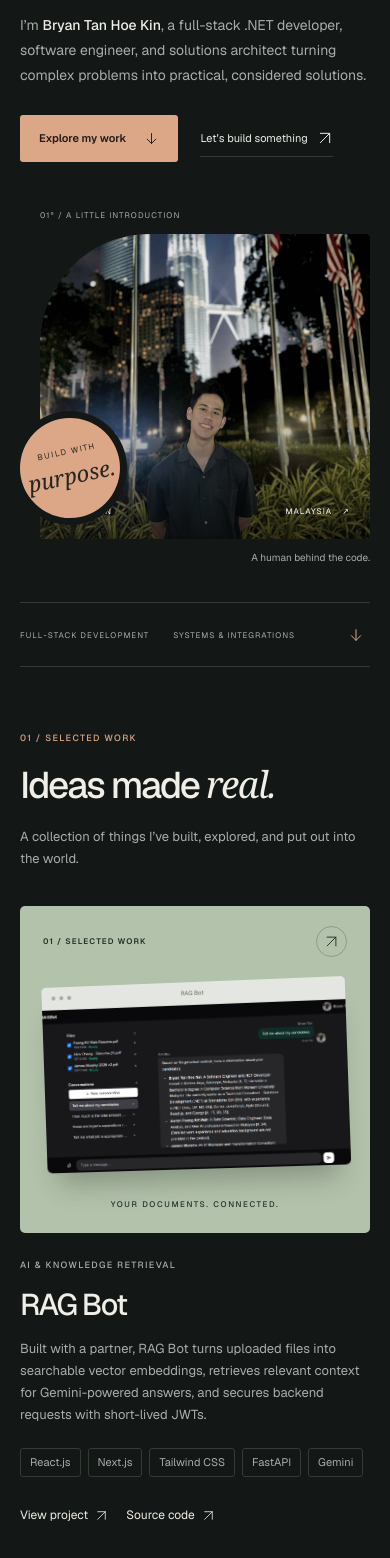
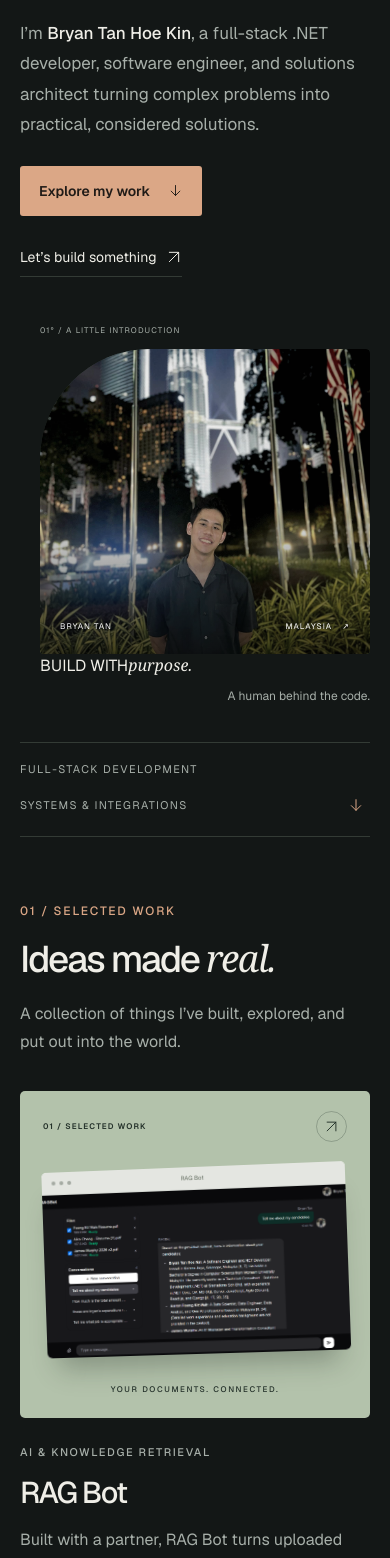
Before and after one commit to bthk2151/portfolio-website, a Next.js app: page / in a window 390 px wide. Shown: the part 325-1883 px from the top of the page. Built offline with nearby package versions, Linux system fonts and the light colour scheme.

Commit message:
Increase general font-size

```diff
--- a/src/app/globals.css
+++ b/src/app/globals.css
@@ -101,7 +101,7 @@ em {
   padding-block: 112px;
 }
 .eyebrow {
-  font-size: 10px;
+  font-size: 12px;
   font-weight: 500;
   line-height: 1.5;
   letter-spacing: 0.15em;
@@ -152,7 +152,7 @@ h2 em {
   display: flex;
   align-items: center;
   gap: 13px;
-  font-size: 11px;
+  font-size: 13px;
   font-weight: 600;
   letter-spacing: 0.12em;
 }
@@ -168,7 +168,7 @@ h2 em {
 .wordmark-role {
   display: block;
   color: var(--muted);
-  font-size: 8px;
+  font-size: 10px;
   letter-spacing: 0.13em;
   margin-top: 5px;
 }
@@ -180,7 +180,7 @@ h2 em {
 }
 .main-nav a {
   padding-block: 15px;
-  font-size: 12px;
+  font-size: 15px;
   color: var(--muted);
   position: relative;
 }
@@ -234,7 +234,7 @@ h2 em {
   display: inline-flex;
   align-items: center;
   gap: 22px;
-  font-size: 12px;
+  font-size: 15px;
 }
 .header-cta svg {
   width: 16px;
@@ -292,7 +292,7 @@ h2 em {
 .hero-description {
   margin-top: 28px;
   max-width: 445px;
-  font-size: 15px;
+  font-size: 17px;
   color: var(--muted);
   line-height: 1.8;
 }
@@ -313,7 +313,7 @@ h2 em {
   align-items: center;
   gap: 26px;
   padding: 17px 22px;
-  font-size: 12px;
+  font-size: 14px;
   font-weight: 550;
   border: 1px solid transparent;
   border-radius: 3px;
@@ -336,7 +336,7 @@ h2 em {
   display: inline-flex;
   align-items: center;
   gap: 15px;
-  font-size: 12px;
+  font-size: 14px;
   border-bottom: 1px solid var(--line);
   padding-block: 10px;
 }
@@ -360,7 +360,7 @@ h2 em {
   color: var(--accent);
 }
 .hero-note p {
-  font-size: 10px;
+  font-size: 12px;
   letter-spacing: 0.03em;
   line-height: 1.7;
 }
@@ -416,37 +416,12 @@ h2 em {
 .portrait-caption span span {
   padding-left: 7px;
 }
-.portrait-stamp {
-  position: absolute;
-  width: 116px;
-  height: 116px;
-  left: -36px;
-  bottom: 58px;
-  z-index: 2;
-  background: #dba786;
-  color: #26251e;
-  border-radius: 50%;
-  display: flex;
-  align-items: center;
-  justify-content: center;
-  flex-direction: column;
-  transform: rotate(-12deg);
-  box-shadow: 0 0 0 7px var(--bg);
-}
-.portrait-stamp > span {
-  font-size: 8px;
-  letter-spacing: 0.19em;
-  margin-bottom: 4px;
-}
-.portrait-stamp > em {
-  font-size: 26px;
-}
 .portrait-footnote {
   display: block;
   text-align: right;
   margin-top: 12px;
   color: var(--muted);
-  font-size: 10px;
+  font-size: 12px;
 }
 .hero-bottom {
   display: flex;
@@ -458,7 +433,7 @@ h2 em {
   padding-block: 20px;
   margin-top: 58px;
   color: var(--muted);
-  font-size: 9px;
+  font-size: 11px;
   letter-spacing: 0.13em;
 }
 .hero-bottom a {
@@ -480,7 +455,7 @@ h2 em {
   margin-bottom: 48px;
 }
 .section-heading > p {
-  font-size: 13px;
+  font-size: 16px;
   color: var(--muted);
   padding-bottom: 4px;
 }
@@ -614,10 +589,10 @@ h2 em {
 }
 .project-copy > .eyebrow {
   color: var(--muted);
-  font-size: 9px;
+  font-size: 11px;
 }
 .project-copy h3 {
-  font-size: 25px;
+  font-size: 28px;
   font-weight: 450;
   letter-spacing: -0.04em;
   margin-top: 12px;
@@ -629,7 +604,7 @@ h2 em {
 .project-description {
   margin-top: 14px;
   color: var(--muted);
-  font-size: 13px;
+  font-size: 16px;
   max-width: 550px;
 }
 .tag-list {
@@ -644,7 +619,7 @@ h2 em {
   border: 1px solid var(--line);
   padding: 6px 9px;
   border-radius: 3px;
-  font-size: 10px;
+  font-size: 12px;
   line-height: 1.4;
   color: var(--muted);
 }
@@ -659,7 +634,7 @@ h2 em {
   display: inline-flex;
   align-items: center;
   gap: 7px;
-  font-size: 11px;
+  font-size: 14px;
   padding-block: 6px;
 }
 .project-links a:hover {
@@ -685,7 +660,7 @@ h2 em {
 }
 .experience-intro > p:not(.eyebrow) {
   max-width: 305px;
-  font-size: 13px;
+  font-size: 16px;
   color: var(--muted);
   margin-top: 28px;
 }
@@ -694,7 +669,7 @@ h2 em {
 }
 .career-item {
   display: grid;
-  grid-template-columns: 130px 1fr;
+  grid-template-columns: 150px 1fr;
   gap: 22px;
   border-bottom: 1px solid var(--line);
   padding: 32px 0;
@@ -710,7 +685,7 @@ h2 em {
   display: flex;
   align-items: baseline;
   gap: 12px;
-  font-size: 10px;
+  font-size: 12px;
   color: var(--muted);
   padding-top: 6px;
   white-space: nowrap;
@@ -734,10 +709,10 @@ h2 em {
 }
 .career-heading .eyebrow {
   color: var(--accent);
-  font-size: 8px;
+  font-size: 11px;
 }
 .career-heading h3 {
-  font-size: 20px;
+  font-size: 24px;
   line-height: 1.3;
   letter-spacing: -0.025em;
   font-weight: 450;
@@ -745,7 +720,7 @@ h2 em {
 }
 .career-role {
   color: var(--muted);
-  font-size: 12px;
+  font-size: 15px;
   margin-top: 6px;
 }
 .company-logo {
@@ -765,7 +740,7 @@ h2 em {
   object-fit: contain;
 }
 .career-description {
-  font-size: 12px;
+  font-size: 16px;
   color: var(--muted);
   margin-top: 18px;
   line-height: 1.8;
@@ -794,7 +769,7 @@ h2 em {
   padding-top: 4px;
 }
 .skill-heading h3 {
-  font-size: 15px;
+  font-size: 18px;
   font-weight: 450;
 }
 .skills-grid .tag-list li {
@@ -830,7 +805,7 @@ h2 em {
 }
 .about-copy > p:not(.eyebrow) {
   color: var(--muted);
-  font-size: 13px;
+  font-size: 16px;
   margin-top: 22px;
   line-height: 1.85;
 }
@@ -840,7 +815,7 @@ h2 em {
   border-top: 1px solid var(--line);
 }
 .personal-interests > span {
-  font-size: 8px;
+  font-size: 11px;
   letter-spacing: 0.15em;
   color: var(--accent);
 }
@@ -849,7 +824,7 @@ h2 em {
   flex-wrap: wrap;
   gap: 12px 22px;
   margin-top: 13px;
-  font-size: 12px;
+  font-size: 14px;
 }
 .personal-interests li::before {
   content: "↗";
@@ -868,7 +843,7 @@ h2 em {
 }
 .section-description {
   color: var(--muted);
-  font-size: 13px;
+  font-size: 16px;
   max-width: 330px;
   margin-top: 24px;
 }
@@ -894,7 +869,7 @@ h2 em {
   font-size: 9px;
 }
 .service h3 {
-  font-size: 15px;
+  font-size: 18px;
   font-weight: 450;
   letter-spacing: -0.02em;
   flex: 1;
@@ -911,7 +886,7 @@ h2 em {
 }
 .service > p {
   color: var(--muted);
-  font-size: 12px;
+  font-size: 16px;
   margin: -5px 34px 26px;
   line-height: 1.8;
 }
@@ -929,13 +904,13 @@ h2 em {
   gap: 20px;
 }
 .contact-top .eyebrow {
-  font-size: 9px;
+  font-size: 12px;
 }
 .contact-availability {
   display: flex;
   align-items: center;
   gap: 9px;
-  font-size: 8px;
+  font-size: 11px;
   letter-spacing: 0.1em;
 }
 .contact-availability .status-dot {
@@ -971,7 +946,7 @@ h2 em {
   margin-top: 35px;
 }
 .contact-bottom > p {
-  font-size: 12px;
+  font-size: 16px;
 }
 .contact-links {
   display: grid;
@@ -983,13 +958,13 @@ h2 em {
   justify-content: space-between;
   align-items: center;
   gap: 12px;
-  font-size: 12px;
+  font-size: 15px;
   padding-block: 5px;
 }
 .contact-links a small {
   display: block;
   margin-top: 5px;
-  font-size: 10px;
+  font-size: 12px;
   opacity: 0.8;
 }
 .contact-links a > svg {
@@ -1021,12 +996,12 @@ h2 em {
 }
 .site-footer > p {
   color: var(--muted);
-  font-size: 9px;
+  font-size: 11px;
 }
 .footer-links {
   display: flex;
   gap: 24px;
-  font-size: 10px;
+  font-size: 13px;
 }
 .footer-links a {
   display: flex;
@@ -1077,10 +1052,10 @@ h2 em {
     font-size: 6.1vw;
   }
   .hero-intro {
-    font-size: 8px;
+    font-size: 11px;
   }
   .hero-description {
-    font-size: 13px;
+    font-size: 17px;
   }
   .hero-actions {
     gap: 18px;
@@ -1094,14 +1069,6 @@ h2 em {
   }
   .header-actions {
     gap: 14px;
-  }
-  .portrait-stamp {
-    width: 95px;
-    height: 95px;
-    left: -18px;
-  }
-  .portrait-stamp > em {
-    font-size: 22px;
   }
   .experience-layout {
     gap: 48px;
@@ -1184,9 +1151,6 @@ h2 em {
   .portrait-frame {
     border-top-left-radius: 100px;
   }
-  .portrait-stamp {
-    bottom: 50px;
-  }
   .portrait-coordinate {
     font-size: 7px;
   }
@@ -1203,7 +1167,7 @@ h2 em {
     font-size: 32px;
   }
   .project-description {
-    font-size: 12px;
+    font-size: 16px;
   }
   .project-links {
     gap: 18px;
@@ -1215,7 +1179,7 @@ h2 em {
     padding-inline: 20px;
   }
   .section-heading > p {
-    font-size: 12px;
+    font-size: 16px;
   }
   .skills-grid {
     grid-template-columns: repeat(2, 1fr);
@@ -1270,11 +1234,11 @@ h2 em {
     gap: 15px;
   }
   .wordmark {
+    font-size: 13px;
+    gap: 11px;
+  }
+  .wordmark-role {
     font-size: 10px;
-    gap: 11px;
-  }
-  .wordmark-role {
-    font-size: 7px;
   }
   .monogram {
     font-size: 36px;
@@ -1295,7 +1259,7 @@ h2 em {
     padding-top: 42px;
   }
   .hero-intro {
-    font-size: 8px;
+    font-size: 11px;
     margin-bottom: 27px;
     letter-spacing: 0.11em;
   }
@@ -1308,7 +1272,7 @@ h2 em {
   }
   .hero-description {
     margin-top: 24px;
-    font-size: 14px;
+    font-size: 17px;
     max-width: 490px;
   }
   .hero-actions {
@@ -1320,10 +1284,10 @@ h2 em {
   .button {
     padding: 15px 18px;
     gap: 18px;
-    font-size: 11px;
+    font-size: 14px;
   }
   .hero-actions .text-link {
-    font-size: 11px;
+    font-size: 14px;
     gap: 9px;
   }
   .hero-portrait {
@@ -1345,12 +1309,6 @@ h2 em {
   .portrait-coordinate {
     font-size: 8px;
   }
-  .portrait-stamp {
-    left: 0;
-    bottom: 46px;
-    width: 100px;
-    height: 100px;
-  }
   .portrait-caption {
     font-size: 8px;
   }
@@ -1360,7 +1318,7 @@ h2 em {
     justify-content: flex-start;
     gap: 16px 24px;
     padding-block: 19px;
-    font-size: 8px;
+    font-size: 11px;
   }
   .hero-bottom > span:nth-child(3) {
     display: none;
@@ -1372,7 +1330,7 @@ h2 em {
   }
   .section-index {
     margin-bottom: 18px;
-    font-size: 9px;
+    font-size: 12px;
   }
   .section-heading {
     align-items: flex-start;
@@ -1381,7 +1339,7 @@ h2 em {
     margin-bottom: 32px;
   }
   .section-heading > p {
-    font-size: 13px;
+    font-size: 16px;
   }
   .desktop-break {
     display: none;
@@ -1413,13 +1371,13 @@ h2 em {
     padding: 18px 24px 36px;
   }
   .project-copy h3 {
-    font-size: 26px;
+    font-size: 28px;
   }
   .project-description {
-    font-size: 13px;
+    font-size: 16px;
   }
   .project-links a {
-    font-size: 12px;
+    font-size: 14px;
   }
   .experience-layout {
     grid-template-columns: 1fr;
@@ -1440,10 +1398,10 @@ h2 em {
     gap: 20px;
   }
   .career-description {
-    font-size: 13px;
+    font-size: 16px;
   }
   .career-heading h3 {
-    font-size: 22px;
+    font-size: 24px;
   }
   .skills-grid {
     grid-template-columns: 1fr;
@@ -1458,7 +1416,7 @@ h2 em {
     margin-bottom: 17px;
   }
   .tag-list li {
-    font-size: 11px;
+    font-size: 12px;
   }
   .about-layout {
     grid-template-columns: 1fr;
@@ -1481,11 +1439,11 @@ h2 em {
     gap: 13px;
   }
   .service h3 {
-    font-size: 14px;
+    font-size: 18px;
   }
   .service > p {
     margin-inline: 25px 15px;
-    font-size: 13px;
+    font-size: 16px;
   }
   .contact-band .section {
     padding-block: 40px;
@@ -1514,7 +1472,7 @@ h2 em {
     gap: 22px;
   }
   .contact-links a small {
-    font-size: 9px;
+    font-size: 12px;
   }
   .site-footer {
     gap: 22px;
@@ -1524,7 +1482,7 @@ h2 em {
     font-size: 23px;
   }
   .site-footer > p {
-    font-size: 8px;
+    font-size: 11px;
   }
   .footer-links {
     justify-content: space-between;
@@ -1534,7 +1492,7 @@ h2 em {
 @media (max-width: 359px) {
   .hero-intro {
     letter-spacing: 0.05em;
-    font-size: 7px;
+    font-size: 11px;
   }
   .hero h1 {
     font-size: 39px;
@@ -1544,7 +1502,7 @@ h2 em {
   }
   .hero-bottom {
     gap: 10px;
-    font-size: 7px;
+    font-size: 11px;
   }
   .contact-links {
     grid-template-columns: 1fr;
```
